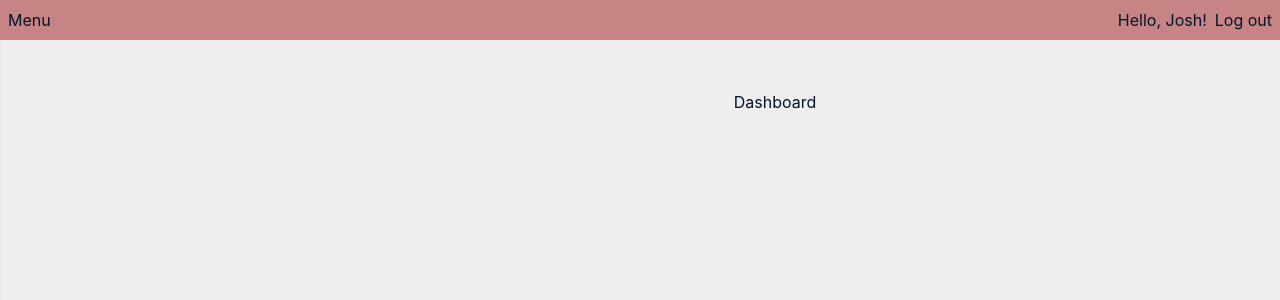
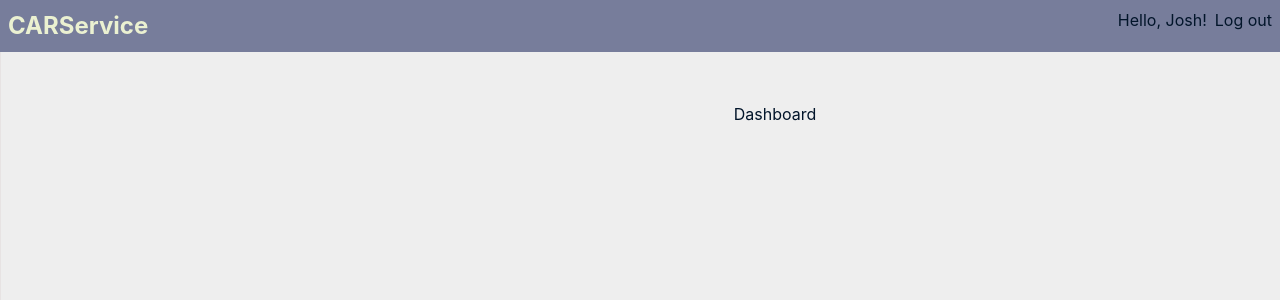
Before and after one commit to nMart719/autoservice, a React (Vite) app: page / in a window 1280 px wide. Shown: the top 300 px of the page. Built offline with nearby package versions, Linux system fonts and the light colour scheme.

Commit message:
fix styles of layout

```diff
--- a/src/components/cars/CarList.jsx
+++ b/src/components/cars/CarList.jsx
@@ -3,8 +3,8 @@ export function CarList({ cars }) {
   return (
     <div>
       <div>
-        <input type="search">Search</input>
-        <input type="button">Filter</input>
+        {/* <input type="search">Search</input> */}
+        {/* <input type="button">Filter</input> */}
       </div>
       <table id="table_car_list">
         <thead>
--- a/src/components/cars/Cars.css
+++ b/src/components/cars/Cars.css
@@ -27,3 +27,6 @@ div:has(#table_car_list){
 #table_car_list td, th{
     padding: 10px;
 }
+table#table_car_list, th, td {
+    border: 1px solid var(--secondary);
+}
--- a/src/components/layout/Header.css
+++ b/src/components/layout/Header.css
@@ -1,9 +1,17 @@
 @import "tailwindcss";
 
-header{
-    background-color: var(--tertiary);
+header {
+    background-color: var(--secondary);
+    color: var(--text);
     @apply flex justify-between space-x-2 p-2;
 }
-header .personal{
+
+header .personal {
     @apply flex space-x-2;
 }
+
+div.menu {
+    color: var(--accent);
+    font-weight: 700;
+    font-size: var(--text-xl);
+}
--- a/src/components/layout/Header.jsx
+++ b/src/components/layout/Header.jsx
@@ -2,7 +2,7 @@ import "./Header.css"
 export function Header({isSidebarShow, onToggle}) {
   return (
   <header>
-    <div className="menu" onClick={()=>{onToggle(!isSidebarShow)}}>Menu</div>
+    <div className="menu" onClick={()=>{onToggle(!isSidebarShow)}}>CARService</div>
     <div className="personal">
     <div className="person">Hello, Josh!</div>
     <div className="login">Log out</div>
--- a/src/components/layout/Sidebar.css
+++ b/src/components/layout/Sidebar.css
@@ -2,8 +2,8 @@
 
 aside{
     width:350px;
-    background-color: var(--secondary);
-
+    background-color: var(--primary);
+   color: var(--text-secondary);
     transform: translateX(-100%);
     transition: transform 0.7s ease-in-out;
 }
--- a/src/styles/style.css
+++ b/src/styles/style.css
@@ -1,10 +1,5 @@
 @import "tailwindcss";
-:root {
-  --primary: #eeeeee;
-  --secondary:#9B4444;
-  --tertiary: #C68484;
-  --text_primary: #111111;
-}
+
 html,body, #root{
     @apply h-full w-full;
 }
--- a/src/styles/variables.css
+++ b/src/styles/variables.css
@@ -6,6 +6,7 @@
   --surface: #d9d9d9;
   --text: #02152A;
   --text-secondary: #eeeeee;
+  --accent: #EBF1D1;
   --border: #e5e7eb;
   --green: #B2C3B1;
   --success: #DBE6AC;
```
